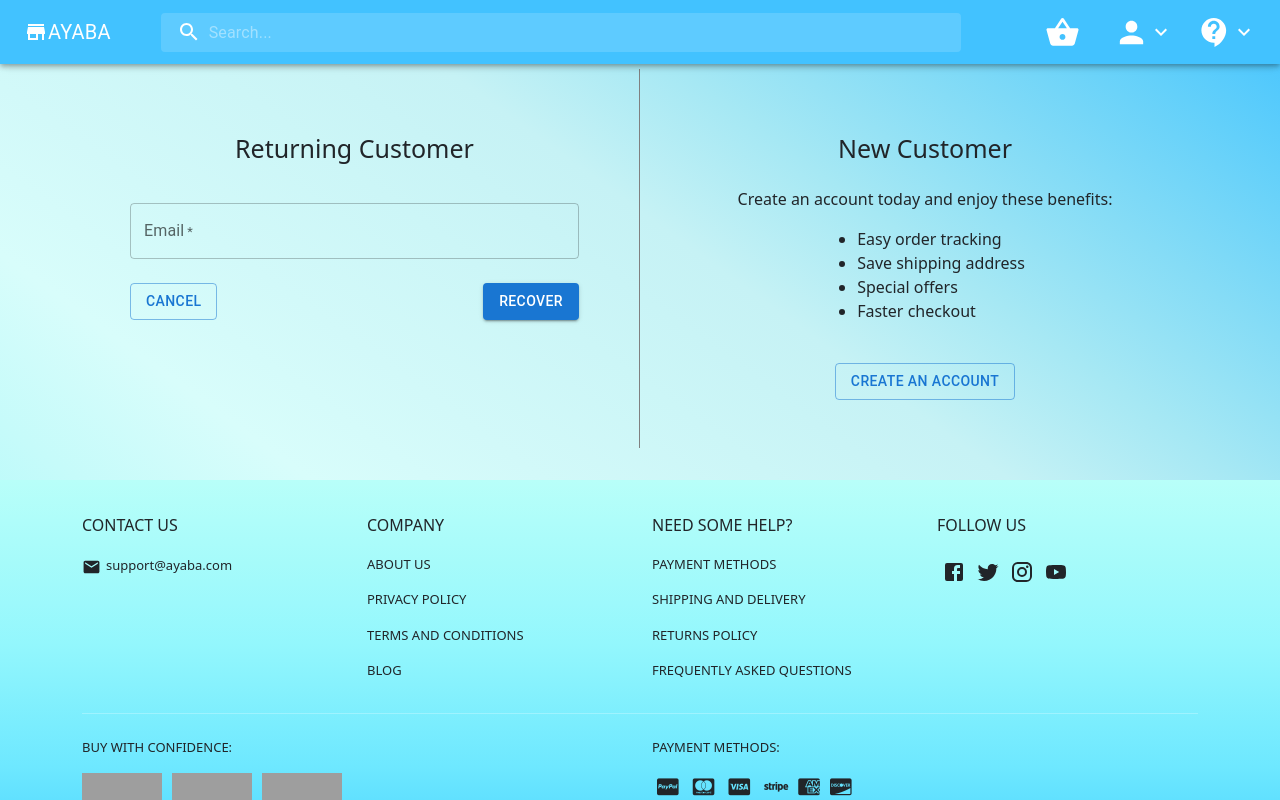
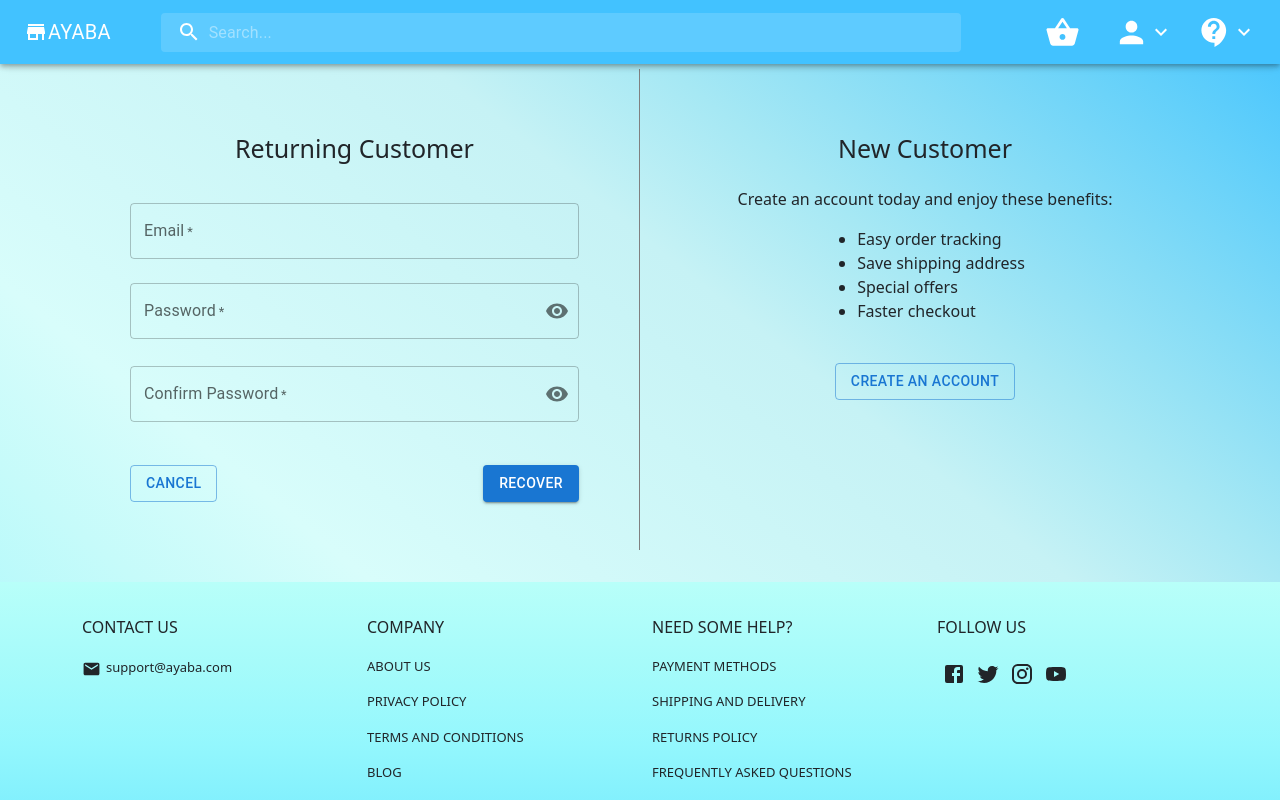
Before and after one commit to Nuellity/e-commerce-fullstack, a React (Create React App) app in the folder frontend/: page /login in a window 1280 px wide. Both pictures are taken after a click on the element "Forgot password?". Shown: the top 800 px of the page. Built offline with nearby package versions, Linux system fonts and the light colour scheme; grey boxes are pictures that could not be loaded.

Commit message:
add forget password feature

```diff
--- a/frontend/src/components/LoginPage/LoginDetails.jsx
+++ b/frontend/src/components/LoginPage/LoginDetails.jsx
@@ -13,6 +13,8 @@ function LoginDetails() {
     loginEmail: "",
     loginPassword: "",
     recoverEmail: "",
+    recoverPassword: "",
+    confirmRecoverPassword: "",
   });
   const [finalData, setFinalData] = useState([]);
   const [recover, setRecover] = useState(false);
--- a/frontend/src/components/LoginPage/Recover.jsx
+++ b/frontend/src/components/LoginPage/Recover.jsx
@@ -1,6 +1,19 @@
 /* eslint-disable react-hooks/exhaustive-deps */
-import { Button, TextField } from "@mui/material";
+import Visibility from "@mui/icons-material/Visibility";
+import VisibilityOff from "@mui/icons-material/VisibilityOff";
+import {
+  Button,
+  FormControl,
+  FormHelperText,
+  IconButton,
+  InputAdornment,
+  InputLabel,
+  OutlinedInput,
+  TextField,
+} from "@mui/material";
 import React, { useContext, useEffect, useState } from "react";
+import { useDispatch, useSelector } from "react-redux";
+import { forgetPassword } from "../../redux/ApiCalls";
 import { loginDetails } from "./LoginDetails";
 
 function Recover() {
@@ -8,6 +21,21 @@ function Recover() {
     useContext(loginDetails);
   const [formErrors, setFormErrors] = useState({});
   const [errorState, setErrorState] = useState(false);
+  const [showPassword, setShowPassword] = useState(false);
+  const { forgetError, errorMessage } = useSelector((state) => state.user);
+  const isForget = useSelector((state) => state.user.isForget);
+  console.log(isForget);
+  console.log(isForget, forgetError, errorMessage);
+  const dispatch = useDispatch();
+
+  const email = userData.recoverEmail;
+  const password = userData.recoverPassword;
+
+  const handleClickShowPassword = () => setShowPassword((show) => !show);
+
+  const handleMouseDownPassword = (event) => {
+    event.preventDefault();
+  };
 
   const validate = (data) => {
     const errors = {};
@@ -15,8 +43,17 @@ function Recover() {
 
     if (!data.recoverEmail) {
       errors.recoverEmail = "Email is required";
-    } else if (!regex.test(data.recoverEmail)) {
+    }
+    if (!regex.test(data.recoverEmail)) {
       errors.recoverEmail = "This is not a valid email format";
+    }
+    if (!data.recoverPassword) {
+      errors.recoverpassword = "Password is required";
+    }
+    if (!data.confirmrRecoverPassword) {
+      errors.confirmRecoverPassword = "Password is required";
+    } else if (data.confirmRecoverPassword !== data.recoverPassword) {
+      errors.confirmRecoverPassword = "Password does not match!";
     }
 
     return errors;
@@ -26,6 +63,7 @@ function Recover() {
     e.preventDefault();
     setFormErrors(validate(userData));
     setErrorState(true);
+    forgetPassword(dispatch, { email, password });
   }
 
   function handleChange(e) {
@@ -37,7 +75,7 @@ function Recover() {
     if (Object.keys(formErrors).length === 0 && errorState) {
       submitData();
     }
-  }, [formErrors]);
+  }, [email, password]);
 
   return (
     <>
@@ -55,16 +93,93 @@ function Recover() {
             color="secondary"
             fullWidth
           />
+        </div>
+        <div className="col">
+          <FormControl margin="normal" required fullWidth variant="outlined">
+            <InputLabel htmlFor="outlined-adornment-password">
+              Password
+            </InputLabel>
+            <OutlinedInput
+              name="recoverPassword"
+              type={showPassword ? "text" : "password"}
+              value={userData.recoverPassword}
+              onChange={handleChange}
+              endAdornment={
+                <InputAdornment position="end">
+                  <IconButton
+                    aria-label="toggle password visibility"
+                    onClick={handleClickShowPassword}
+                    onMouseDown={handleMouseDownPassword}
+                    edge="end"
+                  >
+                    {showPassword ? <VisibilityOff /> : <Visibility />}
+                  </IconButton>
+                </InputAdornment>
+              }
+              label="recoverPassword"
+            />
+            <FormHelperText>{formErrors.password}</FormHelperText>
+          </FormControl>
+        </div>
+        <div className="col pb-3">
+          <FormControl margin="normal" required fullWidth variant="outlined">
+            <InputLabel htmlFor="outlined-adornment-password">
+              Confirm Password
+            </InputLabel>
+            <OutlinedInput
+              name="confirmRecoverPassword"
+              type={showPassword ? "text" : "password"}
+              value={userData.confirmRecoverPassword}
+              onChange={handleChange}
+              endAdornment={
+                <InputAdornment position="end">
+                  <IconButton
+                    aria-label="toggle password visibility"
+                    onClick={handleClickShowPassword}
+                    onMouseDown={handleMouseDownPassword}
+                    edge="end"
+                  >
+                    {showPassword ? <VisibilityOff /> : <Visibility />}
+                  </IconButton>
+                </InputAdornment>
+              }
+              label="Confirm Password"
+            />
+            <FormHelperText>{formErrors.confirmPassword}</FormHelperText>
+          </FormControl>
+        </div>
+        <div className="col">
           <div className="d-flex justify-content-between pt-3">
             <Button variant="outlined" onClick={() => setRecover(false)}>
               Cancel
             </Button>
-            <Button type="submit" variant="contained">
-              Recover
-            </Button>
+
+            {isForget ? (
+              <Button
+                type="submit"
+                variant="contained"
+                disabled={isForget}
+                fullWidth
+              >
+                <span
+                  className="spinner-border spinner-border-sm"
+                  role="status"
+                  aria-hidden="true"
+                ></span>
+              </Button>
+            ) : (
+              <Button type="submit" variant="contained">
+                Recover
+              </Button>
+            )}
           </div>
         </div>
       </form>
+      {forgetError && (
+        <p className="mt-3" style={{ color: "red", fontSize: "15px" }}>
+          {errorMessage}
+        </p>
+      )}
     </>
   );
 }
--- a/frontend/src/components/LoginPage/SignIn.jsx
+++ b/frontend/src/components/LoginPage/SignIn.jsx
@@ -1,22 +1,23 @@
 /* eslint-disable react-hooks/exhaustive-deps */
-import { Button, TextField} from "@mui/material";
+import { Button, FormControl, FormHelperText, IconButton, InputAdornment, InputLabel, OutlinedInput, TextField} from "@mui/material";
 import React, { useContext, useEffect, useState } from "react";
 import { loginDetails } from "./LoginDetails";
 import LoginIcon from "@mui/icons-material/Login";
 import { login } from "../../redux/ApiCalls";
 import { useDispatch, useSelector } from "react-redux";
+import VisibilityOff from "@mui/icons-material/VisibilityOff";
+import Visibility from "@mui/icons-material/Visibility";
 
 function SignIn() {
   const { setRecover, userData, setUserData, submitData } =
     useContext(loginDetails);
   const [formErrors, setFormErrors] = useState({});
   const [errorState, setErrorState] = useState(false);
+  const [showPassword, setShowPassword] = useState(false);
   const dispatch = useDispatch();
   const { isFetching, error, errorMessage } = useSelector(
     (state) => state.user
   );
-
-
 
   const email = userData.loginEmail;
   const password = userData.loginPassword;
@@ -40,6 +41,11 @@ function SignIn() {
     const { name, value } = e.target;
     setUserData({ ...userData, [name]: value });
   }
+  const handleClickShowPassword = () => setShowPassword((show) => !show);
+
+  const handleMouseDownPassword = (event) => {
+    event.preventDefault();
+  };
 
   function handleSubmit(e) {
     e.preventDefault();
@@ -77,19 +83,31 @@ function SignIn() {
           />
         </div>
         <div className="col">
-          <TextField
-            name="loginPassword"
-            type="password"
-            label="Password"
-            value={userData.loginPassword}
-            onChange={handleChange}
-            helperText={formErrors.loginPassword}
-            margin="normal"
-            variant="outlined"
-            required
-            color="secondary"
-            fullWidth
-          />
+          <FormControl margin="normal" required fullWidth variant="outlined">
+            <InputLabel htmlFor="outlined-adornment-password">
+              Password
+            </InputLabel>
+            <OutlinedInput
+              name="loginPassword"
+              type={showPassword ? "text" : "password"}
+              value={userData.loginPassword}
+              onChange={handleChange}
+              endAdornment={
+                <InputAdornment position="end">
+                  <IconButton
+                    aria-label="toggle password visibility"
+                    onClick={handleClickShowPassword}
+                    onMouseDown={handleMouseDownPassword}
+                    edge="end"
+                  >
+                    {showPassword ? <VisibilityOff /> : <Visibility />}
+                  </IconButton>
+                </InputAdornment>
+              }
+              label="Password"
+            />
+            <FormHelperText>{formErrors.password}</FormHelperText>
+          </FormControl>
         </div>
         <div className="d-flex justify-content-end pb-2">
           <h6 onClick={handleClick} style={{ fontSize: "13px" }}>
--- a/frontend/src/redux/ApiCalls.jsx
+++ b/frontend/src/redux/ApiCalls.jsx
@@ -1,5 +1,8 @@
 import { publicRequest } from "../axiosRequest";
 import {
+  forgetFailure,
+  forgetStart,
+  forgetSuccess,
   loginFailure,
   loginStart,
   loginSuccess,
@@ -41,3 +44,17 @@ export const signup = async (dispatch, user) => {
     }
   }
 };
+
+export const forgetPassword = async (dispatch, user) => {
+  dispatch(forgetStart());
+  try {
+    const res = await publicRequest.post("/auth/forgotpassword", user);
+    dispatch(forgetSuccess(res.data));
+  } catch (error) {
+    if (error.response.status === 401) {
+      dispatch(forgetFailure(error.response.data));
+    } else {
+      console.log(error);
+    }
+  }
+};
--- a/frontend/src/redux/CartSlice.jsx
+++ b/frontend/src/redux/CartSlice.jsx
@@ -15,8 +15,17 @@ const cartSlice = createSlice({
       state.products.push(action.payload);
       state.total += action.payload.price * action.payload.quantity
     },
+    removeProduct: (state,action) => {
+      const index = action.payload;
+      const removedProduct = state.products[index];
+      if (removedProduct) {
+    state.quantity -= removedProduct.quantity;
+    state.total -= removedProduct.price * removedProduct.quantity;
+    state.products.splice(index, 1);
+  }
+    },
   },
 });
 
-export const{addProduct} = cartSlice.actions;
+export const{addProduct, removeProduct} = cartSlice.actions;
 export default cartSlice.reducer;
```
Also changed, not shown: frontend/src/redux/Store.jsx (+10 -12 lines), frontend/src/redux/userSlice.jsx (+25 -2 lines), 1 other file (tests, documents, lock files or other folders).
